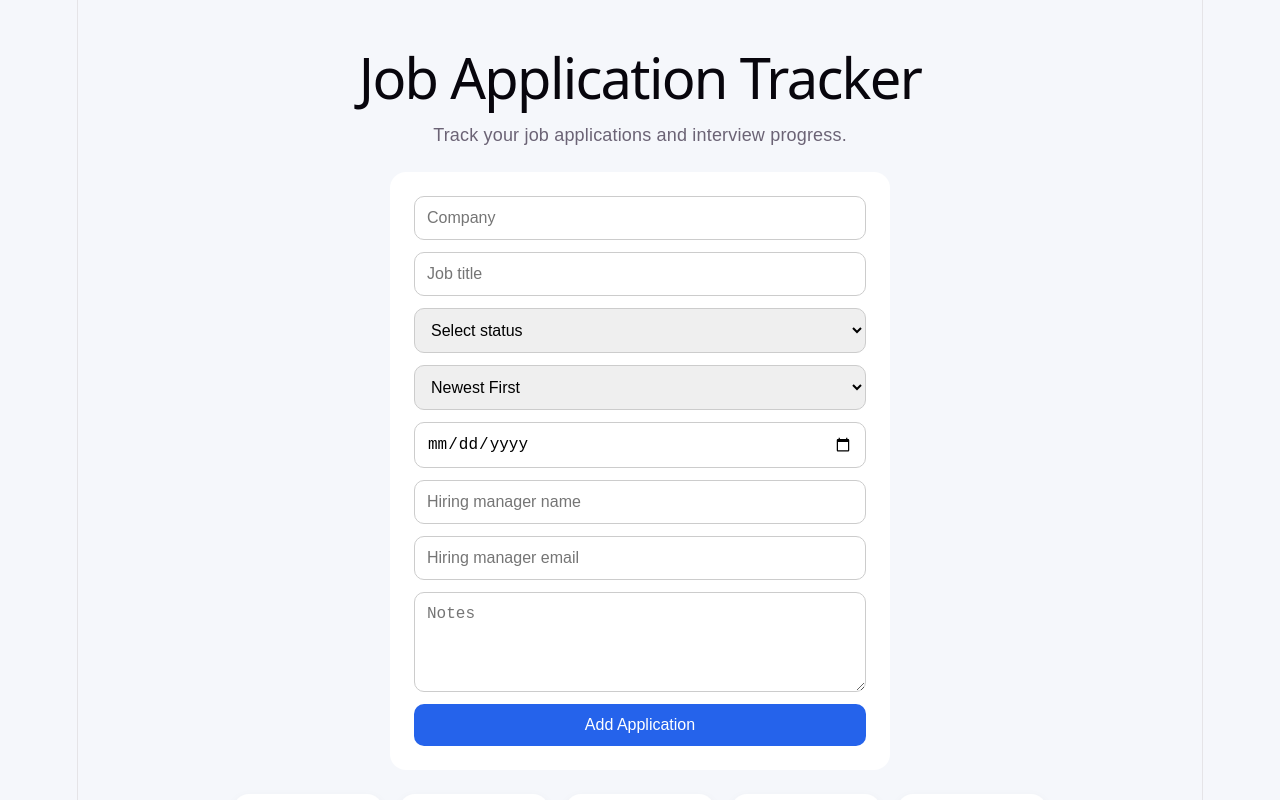
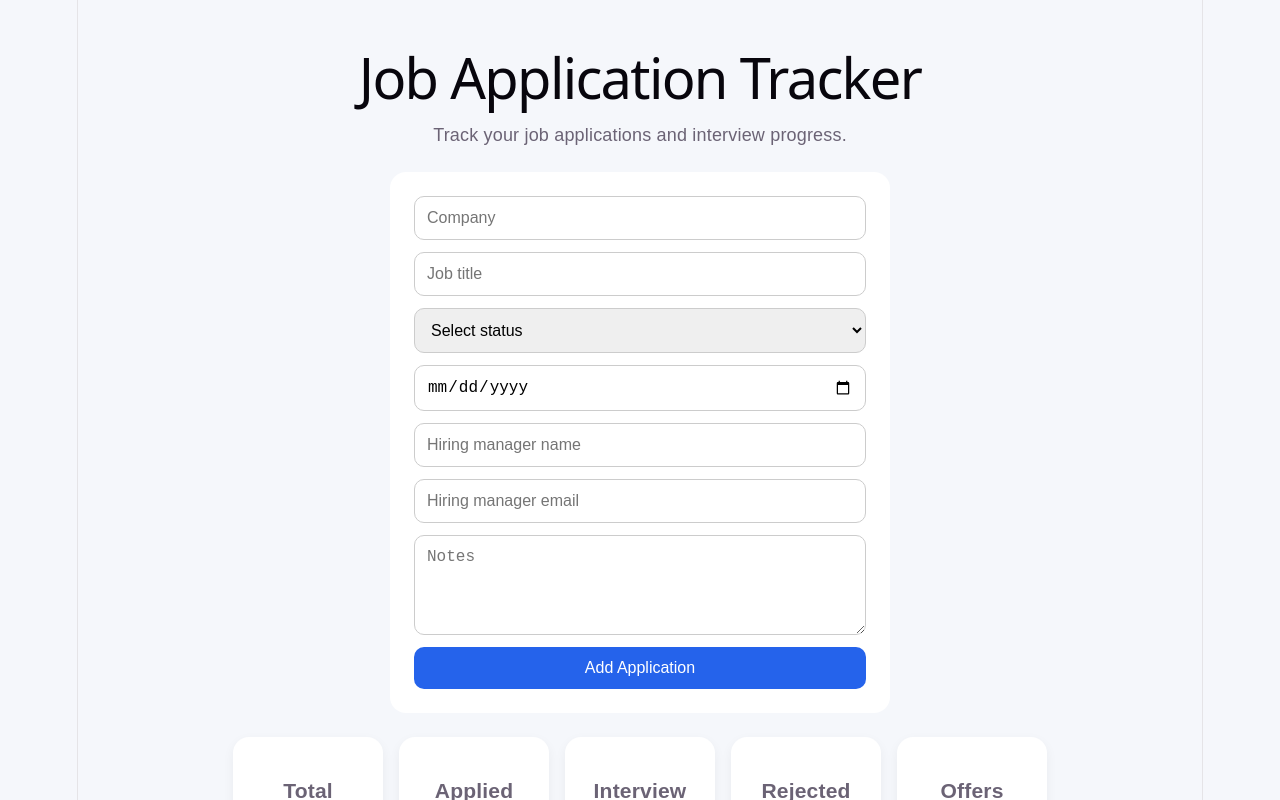
Before and after one commit to jbloch100/job-application-tracker, a React (Vite) app: page / in a window 1280 px wide. Shown: the top 800 px of the page. Built offline with nearby package versions, Linux system fonts and the light colour scheme.

Commit message:
Added README and completed Version 1 release

```diff
--- a/src/App.tsx
+++ b/src/App.tsx
@@ -200,14 +200,6 @@ function App() {
           <option value="Offer">Offer</option>
         </select>
 
-        <select
-          value={sortOrder}
-          onChange={(e) => setSortOrder(e.target.value)}
-        >
-          <option value="newest">Newest First</option>
-          <option value="oldest">Oldest First</option>
-        </select>
-
         <input
           name="applicationDate"
           type="date"
```
